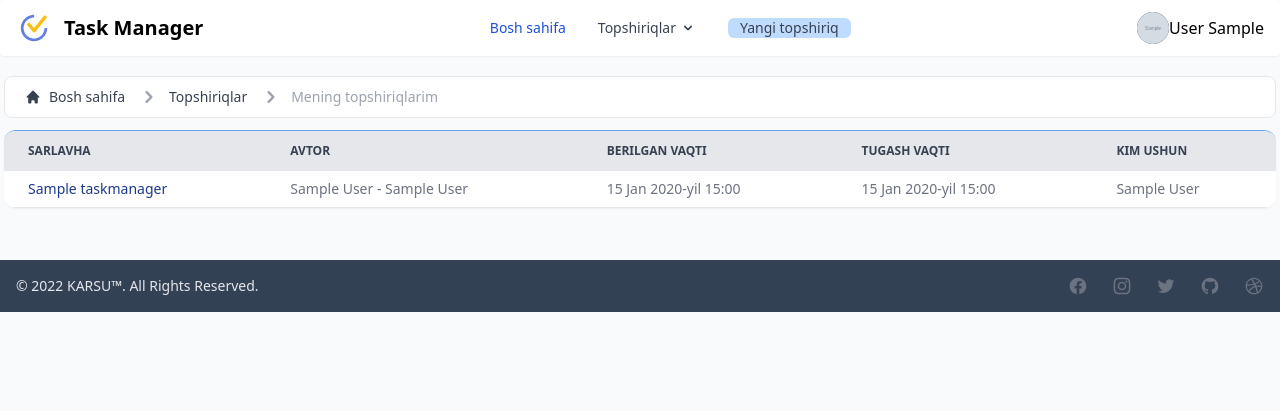
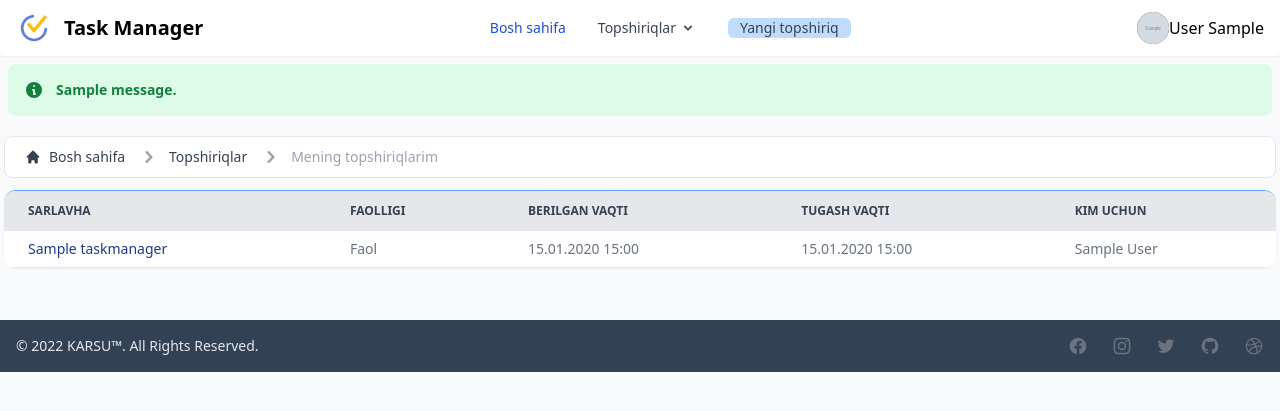
Before and after one commit to NurlanPirjanov/task_manager, a Django app: page /task_my/ in a window 1280 px wide. Shown: the top 411 px of the page. Run offline with Django 4.2, Linux system fonts and the light colour scheme; a user stored in the database is signed in; tables that the repository leaves empty hold one stand-in row (values such as "Sample post"); grey boxes marked "Sample" are stand-in pictures; one stand-in notice (Sample message) is shown; some libraries are stand-ins or nearby versions.

Commit message:
change template

```diff
--- a/config/settings.py
+++ b/config/settings.py
@@ -122,3 +122,5 @@ AUTH_USER_MODEL = 'accounts.CustomUser'
 
 LOGIN_REDIRECT_URL = 'home_list'
 LOGOUT_REDIRECT_URL = 'home_list'
+
+MESSAGE_STORAGE = 'django.contrib.messages.storage.cookie.CookieStorage'
--- a/task/views.py
+++ b/task/views.py
@@ -6,7 +6,7 @@ from django.urls import reverse_lazy
 from .models import *
 from django.http import HttpResponseRedirect
 from .forms import *
-
+from django.contrib.messages.views import SuccessMessageMixin
 class TaskMyListView(LoginRequiredMixin, ListView):
     model = TaskManager
     template_name = 'task_my.html'
@@ -23,12 +23,12 @@ class TaskDetailView(LoginRequiredMixin, DetailView):
         total_qabul = stuff.total_qabul
         context["total_likes"] = total_qabul
         return context
-class TaskUpdateView(LoginRequiredMixin, UserPassesTestMixin, UpdateView):
+class TaskUpdateView(LoginRequiredMixin, SuccessMessageMixin, UserPassesTestMixin, UpdateView):
     model = TaskManager
     template_name = 'task_edit.html'
     form_class = AddForm
     success_url = reverse_lazy('task_list')
-
+    success_message = "Topshiriq muafaqiyatli yangilandi"
     def form_valid(self, form):
         form.save()
         return super(TaskUpdateView, self).form_valid(form)
@@ -36,29 +36,31 @@ class TaskUpdateView(LoginRequiredMixin, UserPassesTestMixin, UpdateView):
         obj = self.get_object()
         return obj.author == self.request.user
 
-class TaskDeleteView(LoginRequiredMixin, UserPassesTestMixin, DeleteView):
+class TaskDeleteView(LoginRequiredMixin, SuccessMessageMixin, UserPassesTestMixin, DeleteView):
     model = TaskManager
     template_name = 'task_delete.html'
     success_url = reverse_lazy('task_list')
+    success_message = "Topshiriq muafaqiyatli o`chirildi"
     def test_func(self):
         obj = self.get_object()
         return obj.author == self.request.user
 
-class TaskCreateView(LoginRequiredMixin, FormView):
+class TaskCreateView(LoginRequiredMixin, SuccessMessageMixin, FormView):
     model = TaskManager
     template_name = 'task_new.html'
     form_class = AddForm
     success_url = '/task_my/'
+    success_message = "Topshiriq muafaqiyatli yuborildi"
     def form_valid(self, form):
         form.instance.author = self.request.user
         form.save()
         return super().form_valid(form)
 
-class TaskCommentView(LoginRequiredMixin, CreateView):
+class TaskCommentView(LoginRequiredMixin, SuccessMessageMixin, CreateView):
     model = Comment
     template_name = 'comment_new.html'
     form_class = AddCommentForm
-
+    success_message = "Muafaqiyatli yuborildi"
     def form_valid(self, form):
         form.instance.author = self.request.user
         form.instance.task_id = self.kwargs['pk']
--- a/templates/base.html
+++ b/templates/base.html
@@ -20,6 +20,18 @@
   <div class="h-fit relative ">
   {% include 'comp/menu.html' %}
 
+  {% if messages %}
+    {% for message in messages %}
+<div class="flex p-4 m-2 text-sm text-green-700 bg-green-100 rounded-lg dark:bg-green-200 dark:text-green-800" role="alert">
+  <svg class="inline flex-shrink-0 mr-3 w-5 h-5" fill="currentColor" viewBox="0 0 20 20" xmlns="http://www.w3.org/2000/svg"><path fill-rule="evenodd" d="M18 10a8 8 0 11-16 0 8 8 0 0116 0zm-7-4a1 1 0 11-2 0 1 1 0 012 0zM9 9a1 1 0 000 2v3a1 1 0 001 1h1a1 1 0 100-2v-3a1 1 0 00-1-1H9z" clip-rule="evenodd"></path></svg>
+  <div>
+    <span class="font-bold"> {{ message }}.</span>
+  </div>
+</div>
+    {% endfor %}
+  {% endif %}
+
+
     <div class="sm:mx-0 sm:my-2 md:mx-1 lg:py-2 xl:py-3 2xl:py-3  ">
       {% block content %}
       {% endblock content %}
--- a/templates/comp/menu.html
+++ b/templates/comp/menu.html
@@ -11,7 +11,7 @@
         <img class="w-8 h-8 rounded-full" src="{{ request.user.avatar.url }}" alt="user photo">
         {% endif %}
       </button>
-       {{request.user.last_name|title }} {{request.user.first_name|title }}
+      <span class="dark:text-gray-50">{{request.user.last_name|title }} {{request.user.first_name|title }}</span>
       <!-- Dropdown menu -->
       <div class="hidden z-50 my-4 text-base list-none bg-white rounded divide-y divide-gray-100 shadow dark:bg-gray-700 dark:divide-gray-600" id="dropdown">
         <div class="py-3 px-4">
--- a/templates/task_my.html
+++ b/templates/task_my.html
@@ -34,7 +34,7 @@
                     Sarlavha
                 </th>
                 <th scope="col" class="px-6 py-3">
-                    Avtor
+                    Faolligi
                 </th>
                 <th scope="col" class="px-6 py-3">
                     Berilgan vaqti
@@ -43,7 +43,7 @@
                     Tugash vaqti
                 </th>
                 <th scope="col" class="px-6 py-3">
-                    Kim ushun
+                    Kim uchun
                 </th>
             </tr>
         </thead>
@@ -55,13 +55,17 @@
                     <a href="{% url 'task_detail' task.pk %}">{{ task.title }}</a>
                 </th>
                 <td class="px-6 py-2">
-                    {{ task.author.role_user }} - {{ task.author.first_name | title }} {{ task.author.last_name | title }}
+                    {% if task.active %}
+                        Faol
+                    {% else %}
+                        Tugallangan
+                    {% endif %}
                 </td>
                 <td class="px-6 py-2">
-                    {{ task.ot_date|date:"d M Y" }}-yil {{ task.do_date|time:"H:i" }}
+                    {{ task.ot_date|date:"d.m.Y" }} {{ task.do_date|time:"H:i" }}
                 </td>
                 <td class="px-6 py-2">
-                    {{ task.do_date|date:"d M Y" }}-yil {{ task.do_date|time:"H:i" }}
+                    {{ task.do_date|date:"d.m.Y" }} {{ task.do_date|time:"H:i" }}
                 </td>
                 <td class="px-6 py-2">
                     {{ task.role_user }}
```
Also changed, not shown: templates/registration/login.html (+8 -0 lines), templates/task_detail.html (+12 -11 lines), templates/task_my_new.html (+5 -7 lines), templates/task_new.html (+8 -1 lines).
